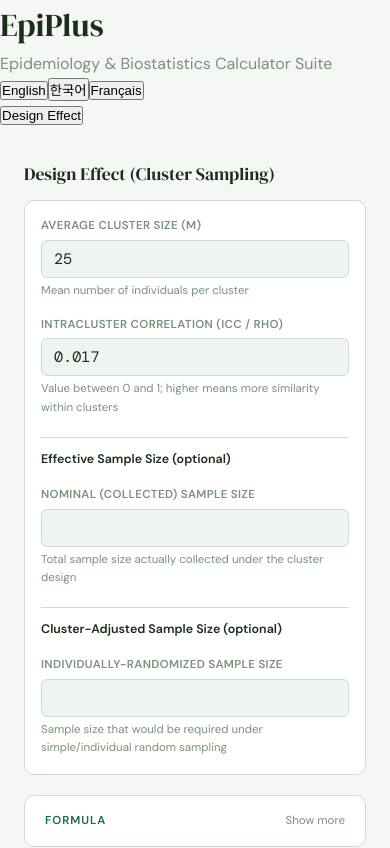
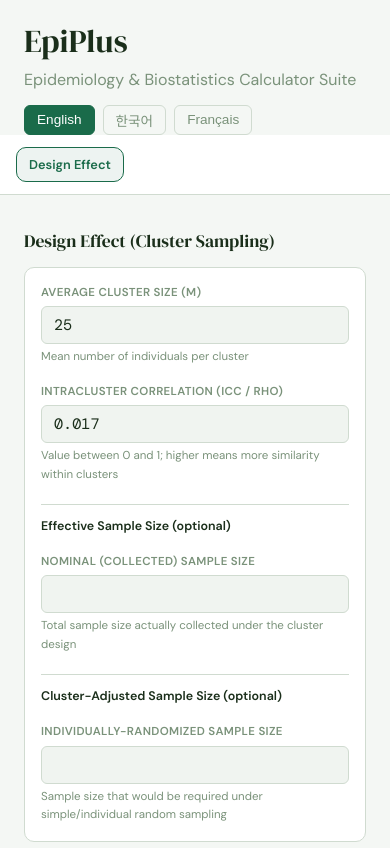
Before and after one commit to whlee5503-dot/EpiPlus, a React (Vite) app: page / in a window 390 px wide. Shown: the top 848 px of the page. Built offline with nearby package versions, Linux system fonts and the light colour scheme.

Commit message:
Fix App.css: restore app shell nav/lang styles (was reverted to Vite template defaults)

```diff
--- a/src/App.css
+++ b/src/App.css
@@ -1,184 +1,99 @@
-.counter {
-  font-size: 16px;
-  padding: 5px 10px;
-  border-radius: 5px;
-  color: var(--accent);
-  background: var(--accent-bg);
-  border: 2px solid transparent;
-  transition: border-color 0.3s;
-  margin-bottom: 24px;
+/* EpiPlus app shell styles.
+ * Design tokens live in src/styles/variables.css; shared component
+ * classes (.strat-*, .rxc-*, .formula-*) live in src/styles/shared.css.
+ * This file only handles the app shell: header, language switcher,
+ * and module nav bar.
+ */
 
-  &:hover {
-    border-color: var(--accent-border);
+.app-root {
+  min-height: 100vh;
+  display: flex;
+  flex-direction: column;
+}
+
+.app-header-row {
+  display: flex;
+  justify-content: space-between;
+  align-items: flex-start;
+  padding: var(--space-4) var(--space-6) 0;
+  flex-wrap: wrap;
+  gap: var(--space-3);
+}
+
+.app-nav {
+  display: flex;
+  gap: var(--space-2);
+  padding: var(--space-4) var(--space-6);
+  border-bottom: 1px solid var(--border-color);
+  background: var(--bg-surface);
+  overflow-x: auto;
+  overflow-y: hidden;
+  flex-wrap: nowrap;
+  -webkit-overflow-scrolling: touch;
+  scrollbar-width: thin;
+}
+
+.app-nav-btn {
+  padding: var(--space-2) var(--space-4);
+  border: 1px solid transparent;
+  border-radius: var(--radius-md);
+  background: transparent;
+  color: var(--text-muted);
+  font-family: var(--font-body);
+  font-size: 0.85rem;
+  font-weight: 600;
+  cursor: pointer;
+  transition: all var(--transition-fast);
+  flex-shrink: 0;
+  white-space: nowrap;
+}
+
+.app-nav-btn:hover {
+  color: var(--text-primary);
+  background: var(--bg-surface-2);
+}
+
+.app-nav-btn-active {
+  color: var(--color-primary);
+  border-color: var(--color-primary);
+  background: color-mix(in srgb, var(--color-primary) 8%, transparent);
+}
+
+@media (max-width: 640px) {
+  .app-nav {
+    padding: var(--space-3) var(--space-4);
+    gap: var(--space-1);
   }
-  &:focus-visible {
-    outline: 2px solid var(--accent);
-    outline-offset: 2px;
+  .app-nav-btn {
+    padding: var(--space-2) var(--space-3);
+    font-size: 0.8rem;
   }
 }
 
-.hero {
-  position: relative;
-
-  .base,
-  .framework,
-  .vite {
-    inset-inline: 0;
-    margin: 0 auto;
-  }
-
-  .base {
-    width: 170px;
-    position: relative;
-    z-index: 0;
-  }
-
-  .framework,
-  .vite {
-    position: absolute;
-  }
-
-  .framework {
-    z-index: 1;
-    top: 34px;
-    height: 28px;
-    transform: perspective(2000px) rotateZ(300deg) rotateX(44deg) rotateY(39deg)
-      scale(1.4);
-  }
-
-  .vite {
-    z-index: 0;
-    top: 107px;
-    height: 26px;
-    width: auto;
-    transform: perspective(2000px) rotateZ(300deg) rotateX(40deg) rotateY(39deg)
-      scale(0.8);
-  }
+.app-module-loading {
+  padding: 3rem 1rem;
+  text-align: center;
+  color: var(--text-muted);
+  font-size: 0.95rem;
 }
 
-#center {
+.app-lang-switcher {
   display: flex;
-  flex-direction: column;
-  gap: 25px;
-  place-content: center;
-  place-items: center;
-  flex-grow: 1;
-
-  @media (max-width: 1024px) {
-    padding: 32px 20px 24px;
-    gap: 18px;
-  }
+  gap: 0.5rem;
 }
 
-#next-steps {
-  display: flex;
-  border-top: 1px solid var(--border);
-  text-align: left;
-
-  & > div {
-    flex: 1 1 0;
-    padding: 32px;
-    @media (max-width: 1024px) {
-      padding: 24px 20px;
-    }
-  }
-
-  .icon {
-    margin-bottom: 16px;
-    width: 22px;
-    height: 22px;
-  }
-
-  @media (max-width: 1024px) {
-    flex-direction: column;
-    text-align: center;
-  }
+.app-lang-btn {
+  padding: 0.25rem 0.75rem;
+  font-size: 0.85rem;
+  border: 1px solid var(--border-color);
+  border-radius: 0.375rem;
+  background: transparent;
+  color: var(--text-muted);
+  cursor: pointer;
 }
 
-#docs {
-  border-right: 1px solid var(--border);
-
-  @media (max-width: 1024px) {
-    border-right: none;
-    border-bottom: 1px solid var(--border);
-  }
+.app-lang-btn-active {
+  background: var(--color-primary);
+  color: var(--text-on-primary);
+  border-color: var(--color-primary);
 }
-
-#next-steps ul {
-  list-style: none;
-  padding: 0;
-  display: flex;
-  gap: 8px;
-  margin: 32px 0 0;
-
-  .logo {
-    height: 18px;
-  }
-
-  a {
-    color: var(--text-h);
-    font-size: 16px;
-    border-radius: 6px;
-    background: var(--social-bg);
-    display: flex;
-    padding: 6px 12px;
-    align-items: center;
-    gap: 8px;
-    text-decoration: none;
-    transition: box-shadow 0.3s;
-
-    &:hover {
-      box-shadow: var(--shadow);
-    }
-    .button-icon {
-      height: 18px;
-      width: 18px;
-    }
-  }
-
-  @media (max-width: 1024px) {
-    margin-top: 20px;
-    flex-wrap: wrap;
-    justify-content: center;
-
-    li {
-      flex: 1 1 calc(50% - 8px);
-    }
-
-    a {
-      width: 100%;
-      justify-content: center;
-      box-sizing: border-box;
-    }
-  }
-}
-
-#spacer {
-  height: 88px;
-  border-top: 1px solid var(--border);
-  @media (max-width: 1024px) {
-    height: 48px;
-  }
-}
-
-.ticks {
-  position: relative;
-  width: 100%;
-
-  &::before,
-  &::after {
-    content: '';
-    position: absolute;
-    top: -4.5px;
-    border: 5px solid transparent;
-  }
-
-  &::before {
-    left: 0;
-    border-left-color: var(--border);
-  }
-  &::after {
-    right: 0;
-    border-right-color: var(--border);
-  }
-}
```
